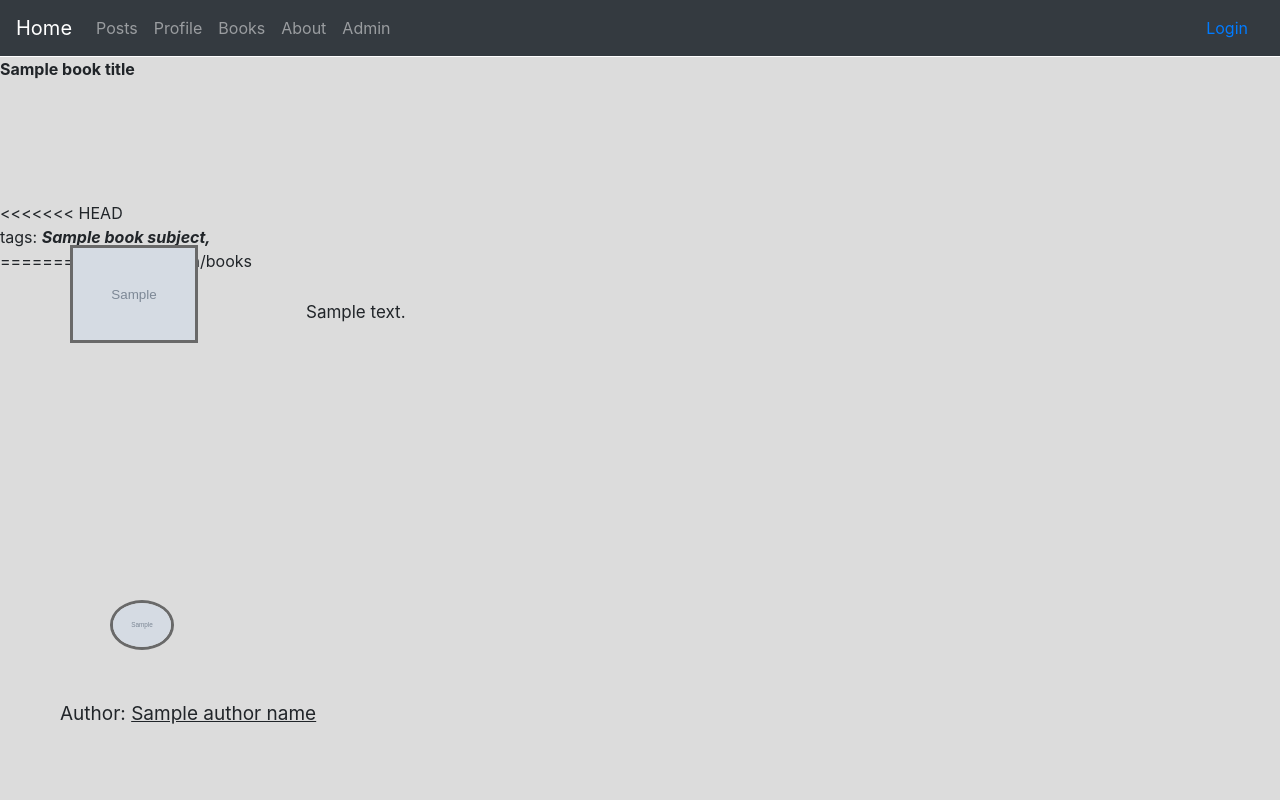
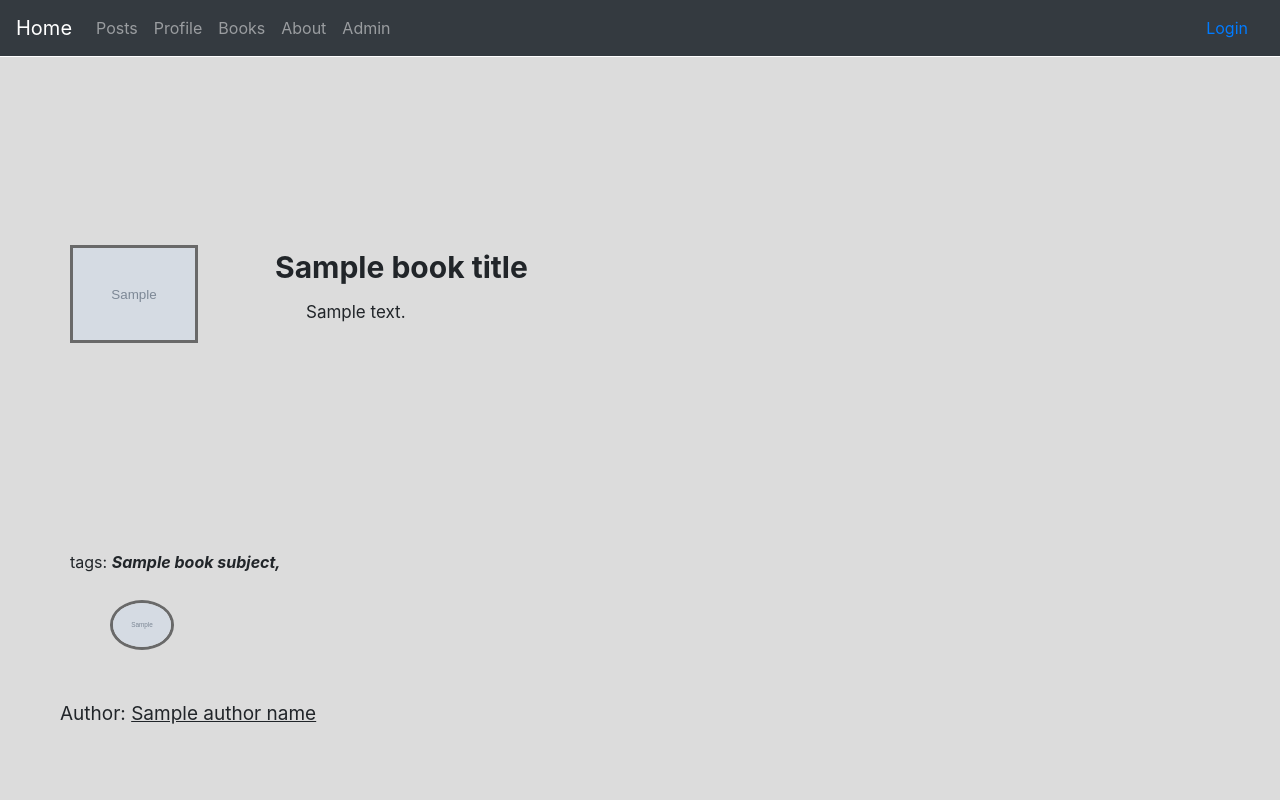
Before and after one commit to ChicoState/readerhub, a Django app: template templates/books/book_view.html in a window 1280 px wide. Run offline with Django 4.2, Linux system fonts and the light colour scheme; the template is opened without the code that fills it: most values are stand-ins (such as "Sample title", 1, 10 or a date in 2020); grey boxes marked "Sample" are stand-in pictures; some libraries are stand-ins or nearby versions.

Commit message:
fixed conflicts

```diff
--- a/static/CSS/book_view.css
+++ b/static/CSS/book_view.css
@@ -14,14 +14,13 @@ body{
     left:140px;
     top: 300px;
   }
-<<<<<<< HEAD
+
   .container2{
     position:fixed;
     left:70px;
     top: 550px;
   }
-=======
->>>>>>> origin/books
+
   .title {
     position:fixed;
     left:275px;
--- a/templates/books/book_view.html
+++ b/templates/books/book_view.html
@@ -21,15 +21,12 @@
   <div class = "container">
     <p class = "paragraph">  {{book_description}} </p>
   </div>
-<<<<<<< HEAD
   <div class = "container2">
       tags:
       {%for subject in book_subjects%}
       <b>  <i>{{subject}}, </i> </b>
       {%endfor%}
   </div>
-=======
->>>>>>> origin/books
   {% if author_image == "no_photo"%}
     <img class="author_photo" src="https://www.freeiconspng.com/uploads/no-image-icon-0.png" alt="Author Image">
   {%else%}
```
